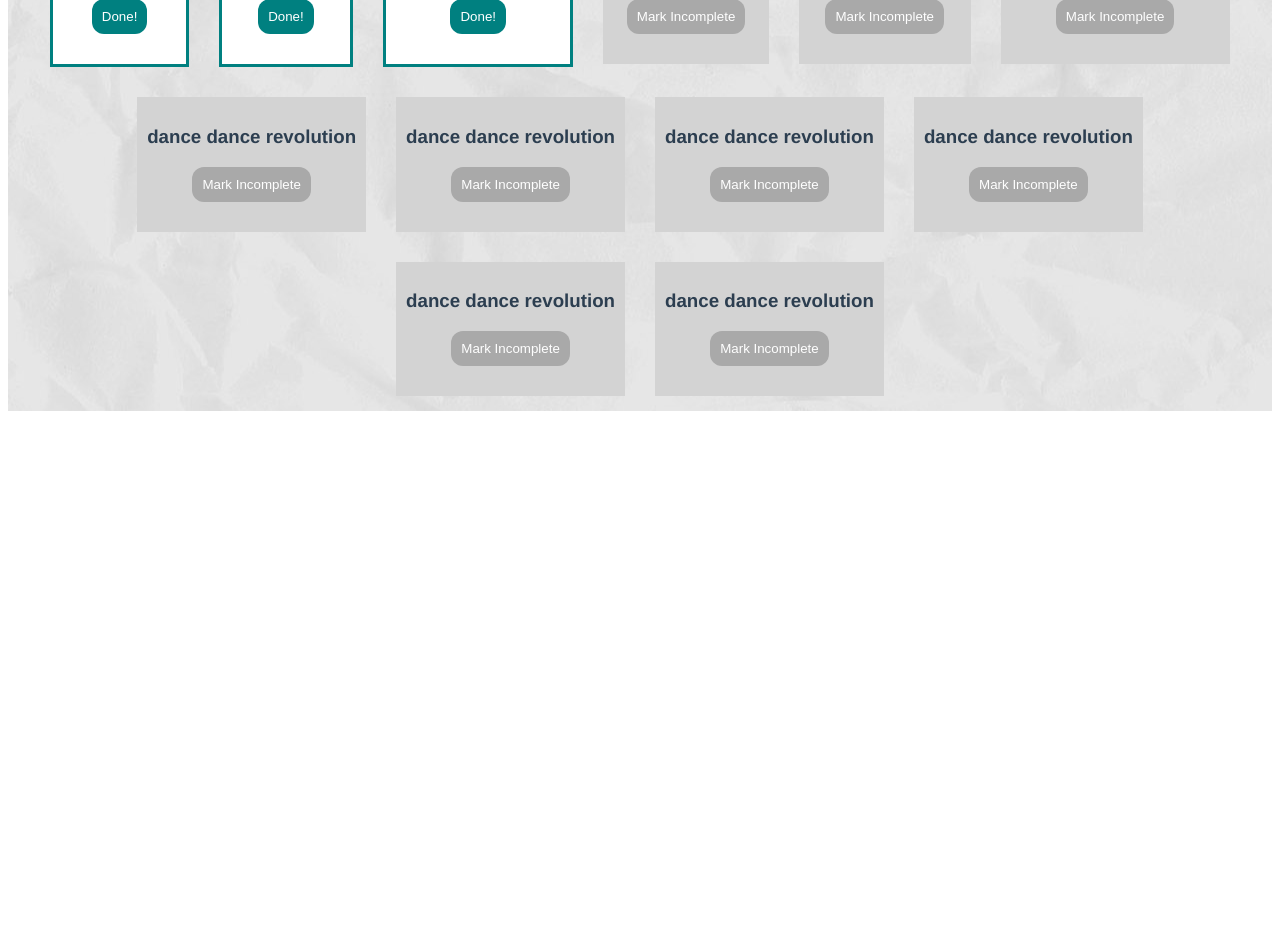
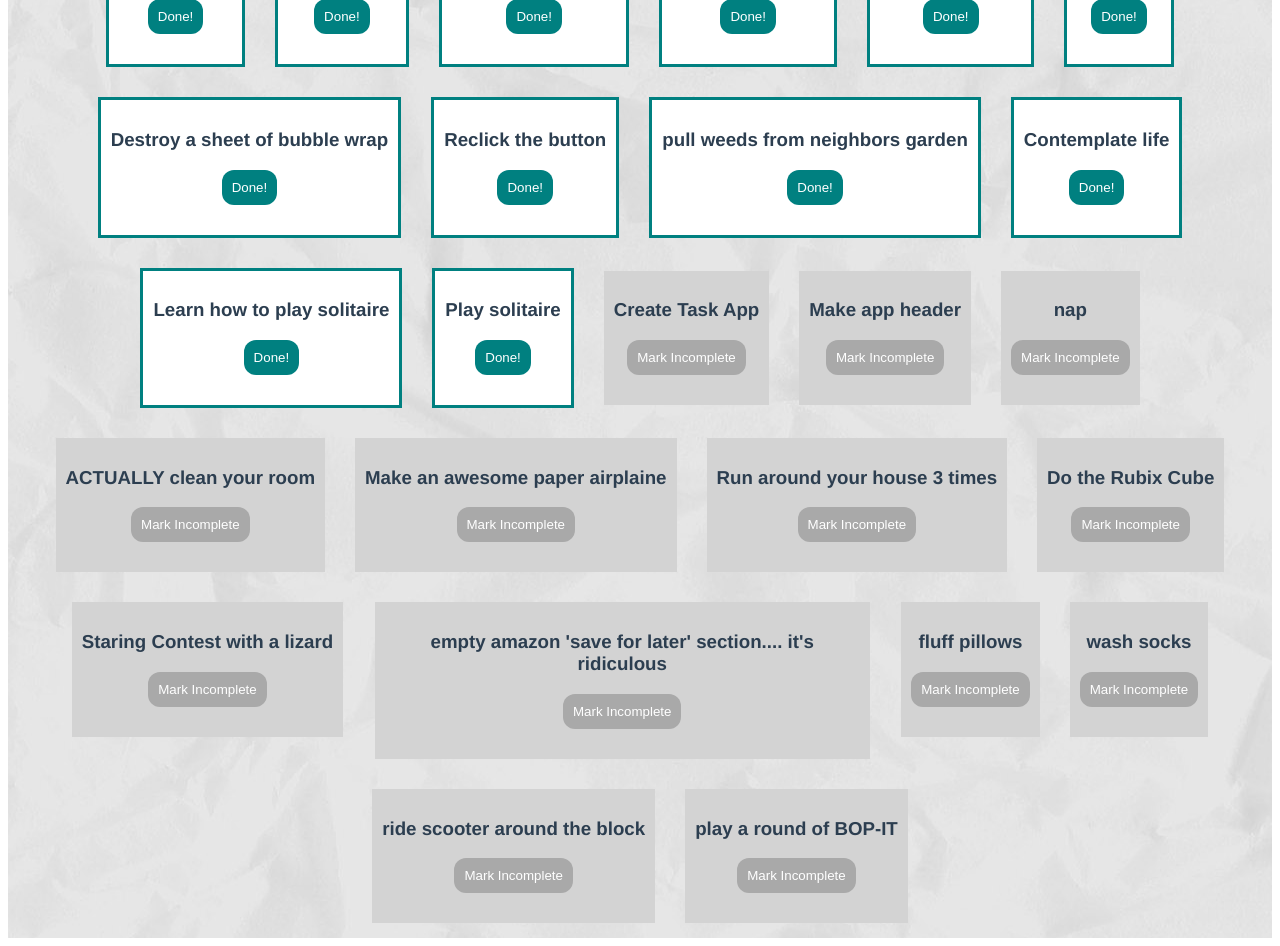
Before and after one commit to ember-parr/vue-todo, a Vue app: page / in a window 1280 px wide. Shown: the part 440-1386 px from the top of the page. Before the commit the page ends 859 px from the top, so only its background shows below. Built offline with nearby package versions, Linux system fonts and the light colour scheme.

Commit message:
populated dummy data

```diff
--- a/src/data.js
+++ b/src/data.js
@@ -26,37 +26,102 @@
   },
   {
     id: 6,
-    name: "dance dance revolution",
-    complete: true
+    name: "make a smoothie",
+    complete: false
   },
   {
     id: 7,
-    name: "dance dance revolution",
+    name: "nap",
     complete: true
   },
   {
     id: 8,
-    name: "dance dance revolution",
-    complete: true
+    name: "modify nerf gun",
+    complete: false
   },
   {
     id: 9,
-    name: "dance dance revolution",
+    name: "ACTUALLY clean your room",
     complete: true
   },
   {
     id: 10,
-    name: "dance dance revolution",
-    complete: true
+    name: "eat a kiwi",
+    complete: false
   },
   {
     id: 11,
-    name: "dance dance revolution",
+    name: "Make an awesome paper airplaine",
     complete: true
   },
   {
     id: 12,
-    name: "dance dance revolution",
+    name: "Run around your house 3 times",
+    complete: true
+  },
+  {
+    id: 13,
+    name: "Do the Rubix Cube",
+    complete: true
+  },
+  {
+    id: 14,
+    name: "Staring Contest with a lizard",
+    complete: true
+  },
+  {
+    id: 15,
+    name: "Destroy a sheet of bubble wrap",
+    complete: false
+  },
+  {
+    id: 16,
+    name: "Reclick the button",
+    complete: false
+  },
+  {
+    id: 17,
+    name: "pull weeds from neighbors garden",
+    complete: false
+  },
+  {
+    id: 18,
+    name: "Contemplate life",
+    complete: false
+  },
+  {
+    id: 19,
+    name: "Learn how to play solitaire",
+    complete: false
+  },
+  {
+    id: 20,
+    name: "Play solitaire",
+    complete: false
+  },
+  {
+    id: 21,
+    name: "empty amazon 'save for later' section.... it's ridiculous",
+    complete: true
+  },
+  {
+    id: 22,
+    name: "fluff pillows",
+    complete: true
+  },
+  {
+    id: 23,
+    name: "wash socks",
+    complete: true
+  },
+  {
+    id: 24,
+    name: "ride scooter around the block",
+    complete: true
+  },
+  {
+    id: 25,
+    name: "play a round of BOP-IT",
     complete: true
   }
 ];
```
